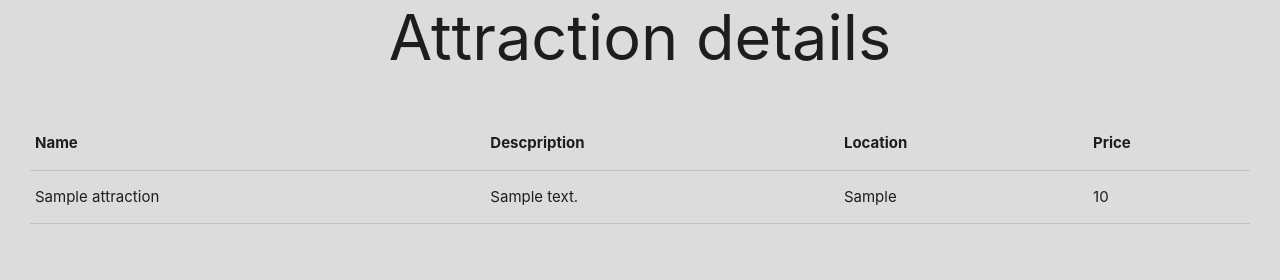
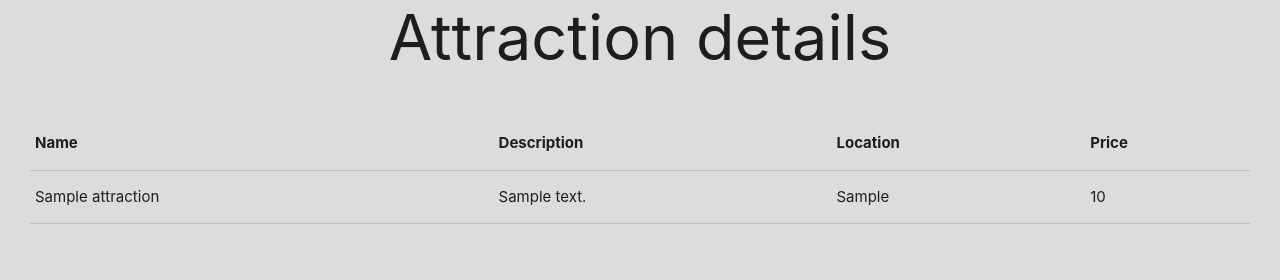
Before and after one commit to max811811/travel-app, a Django app: page /destinations/1/attractions/1/ in a window 1280 px wide. Shown: the part 113-393 px from the top of the page. Run offline with Django 4.2, Linux system fonts and the light colour scheme; tables that the repository leaves empty hold one stand-in row (values such as "Sample post").

Commit message:
new resolve

```diff
--- a/main_app/templates/destinations/attractions/detail.html
+++ b/main_app/templates/destinations/attractions/detail.html
@@ -5,17 +5,15 @@
 <div class="col s6">
   <table class="stripped">
     <thead>
-      <tr><th>Name</th><th>Descpription</th><th>Location</th><th>Price</th></tr>
+      <tr><th>Name</th><th>Description</th><th>Location</th><th>Price</th></tr>
     </thead>
     <tbody>
-      {% for attraction in destination.attraction_set.all %}
         <tr>
           <td>{{ attraction.name }}</td>
           <td>{{ attraction.description }}</td>
           <td>{{ attraction.location }}</td>
           <td>{{ attraction.price }}</td>
         </tr>
-        {% endfor %}
     </tbody>
   </table>
 </div>
```
